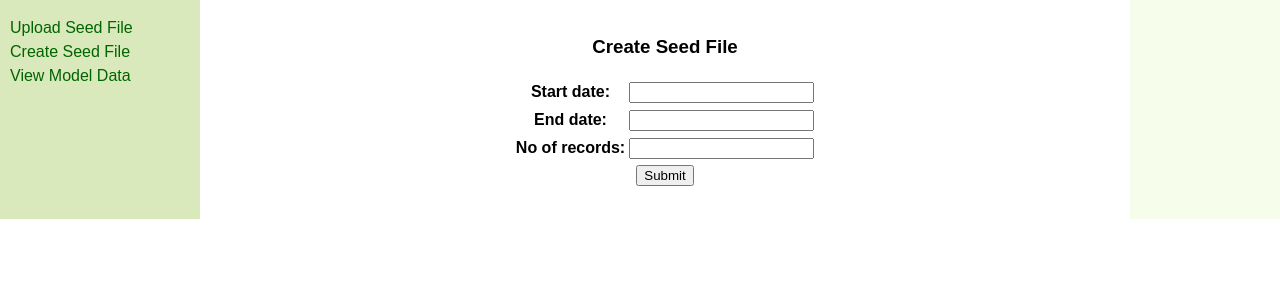
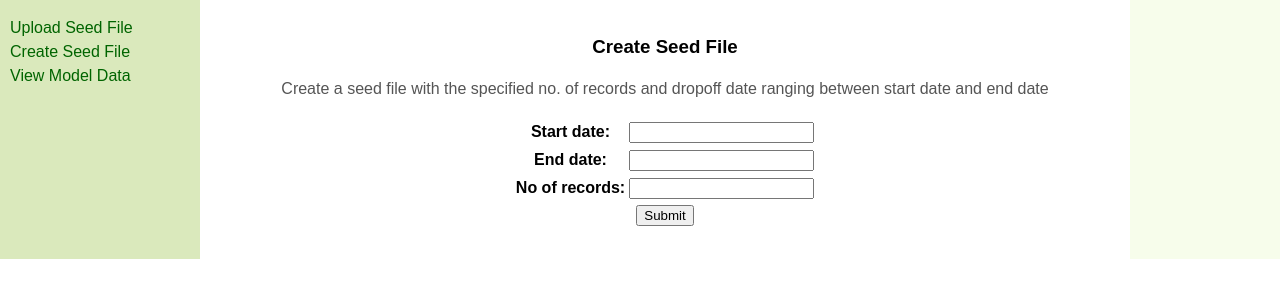
Before and after one commit to osg9c1/AgathosChallenge, a Django app: page /admin/download_seed in a window 1280 px wide. Shown: the part 29-329 px from the top of the page. Run offline with Django 3.2, Linux system fonts and the light colour scheme; parts of the project's set-up code (start-up, migrations or seed data) failed here and were passed over.

Commit message:
Added help text on download seed page

```diff
--- a/static/templates/DownloadSeedForm.html
+++ b/static/templates/DownloadSeedForm.html
@@ -30,6 +30,7 @@
 
 				<center>
                     <h3>Create Seed File</h3>
+                    <p>Create a seed file with the specified no. of records and dropoff date ranging between start date and end date</p>
 				<p> <form method="POST" action=''> {% csrf_token %}
                  <table>
                 {{form.as_table}}
```
